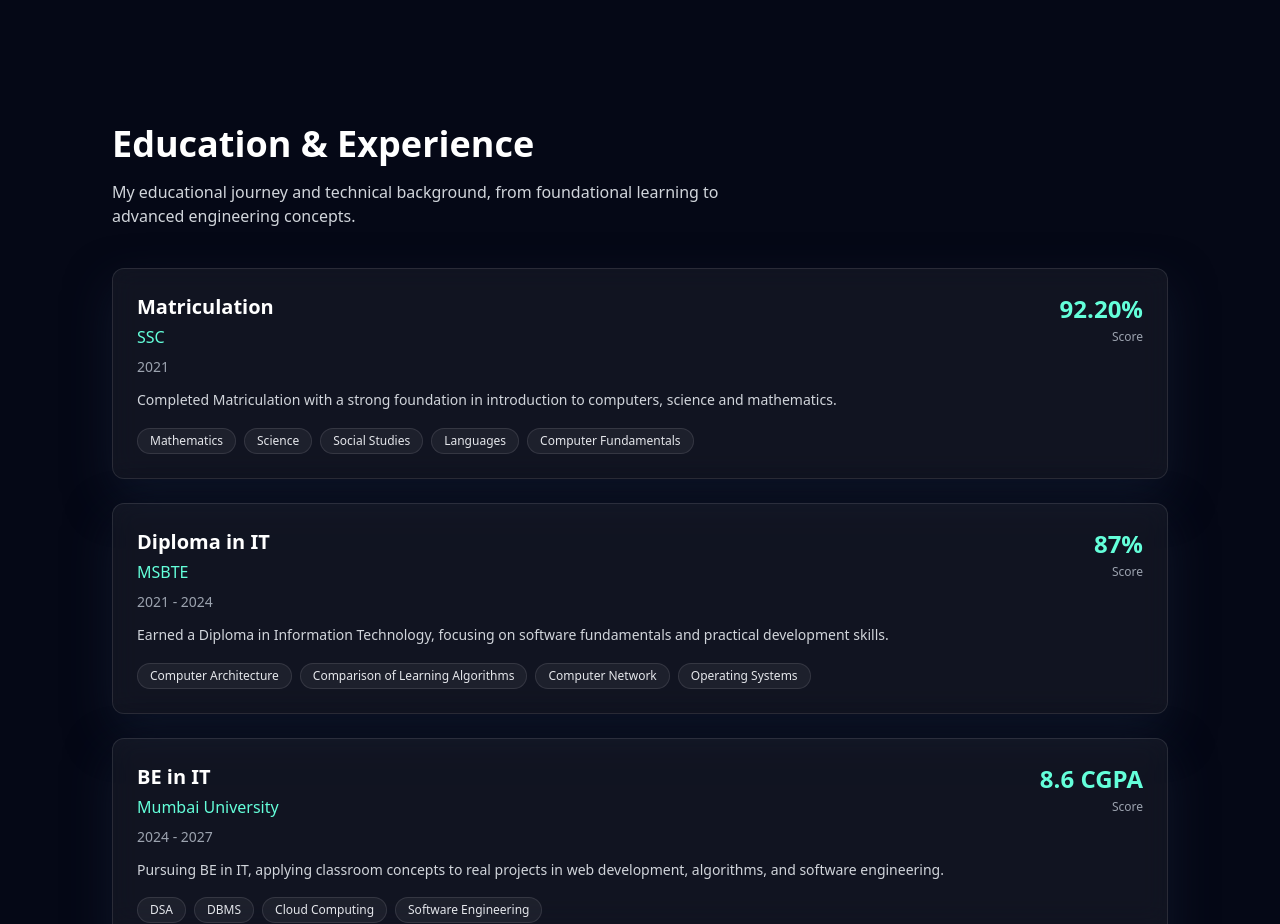
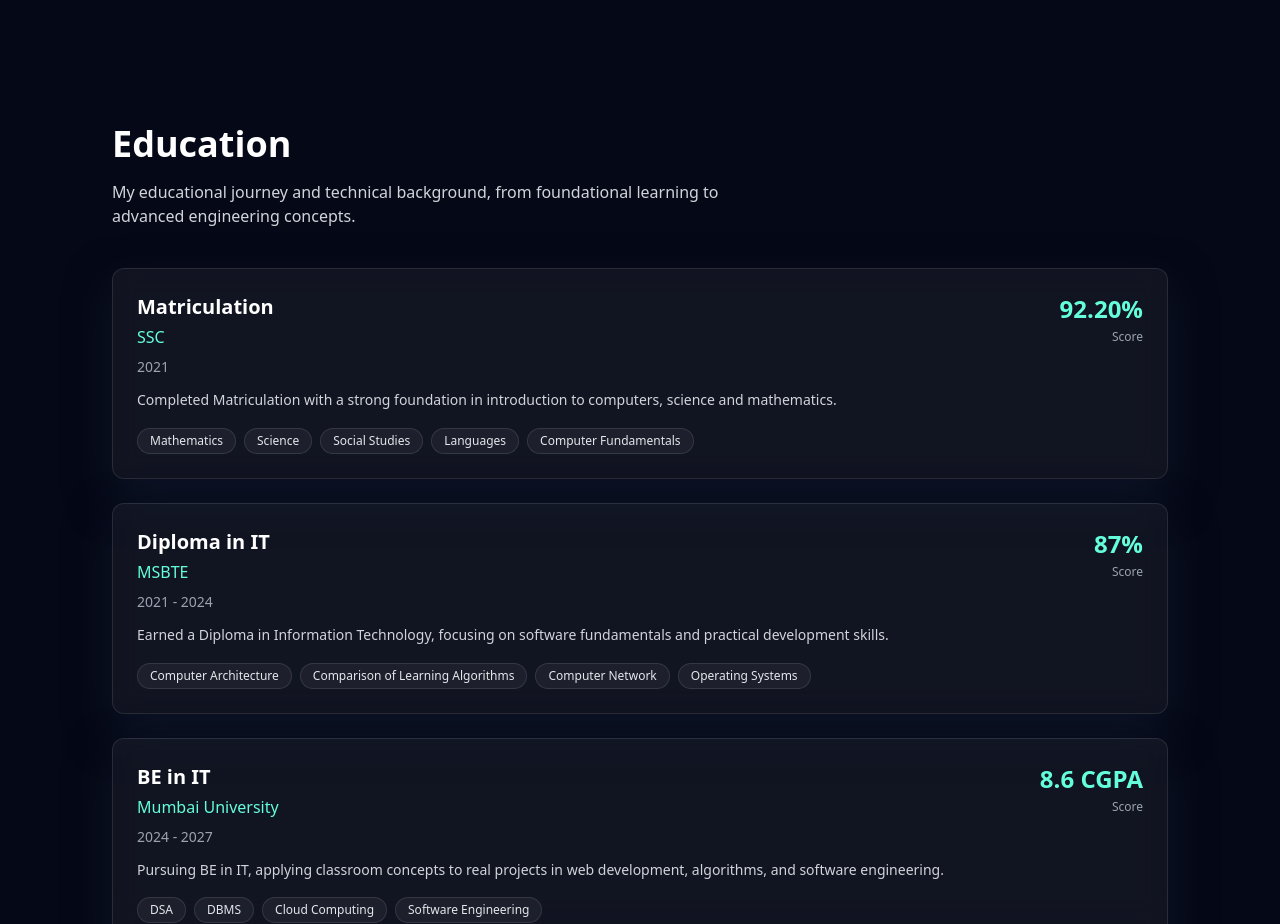
Before and after one commit to nikita0x01/Portfolio, a React (Vite) app: page / in a window 1280 px wide. Shown: the part 2500-3424 px from the top of the page. Built offline with nearby package versions, Linux system fonts and the light colour scheme.

Commit message:
minor changes

```diff
--- a/src/sections/Experience.jsx
+++ b/src/sections/Experience.jsx
@@ -32,7 +32,7 @@ const EXPERIENCES = [
 ];
 
 export default function Experience() {
-  const typedHeading = useTypingText("Education & Experience", 80);
+  const typedHeading = useTypingText("Education", 80);
 
   return (
     <div>
```
